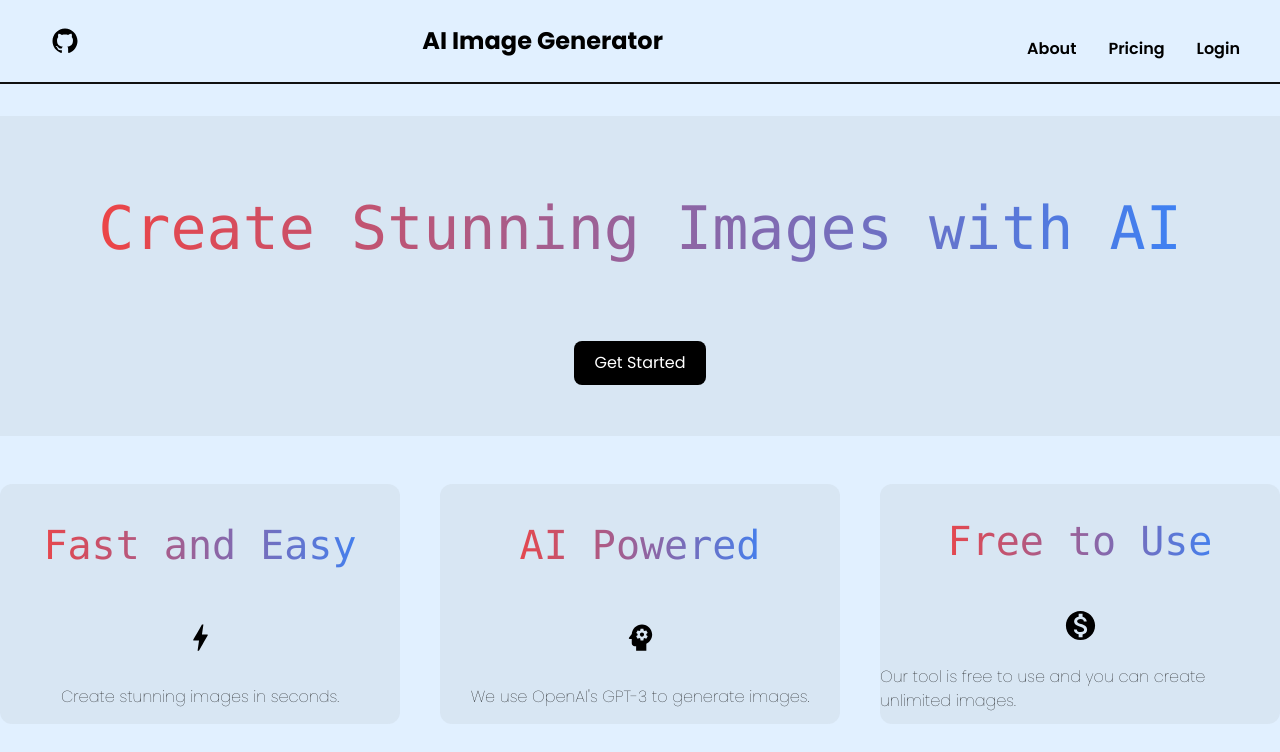
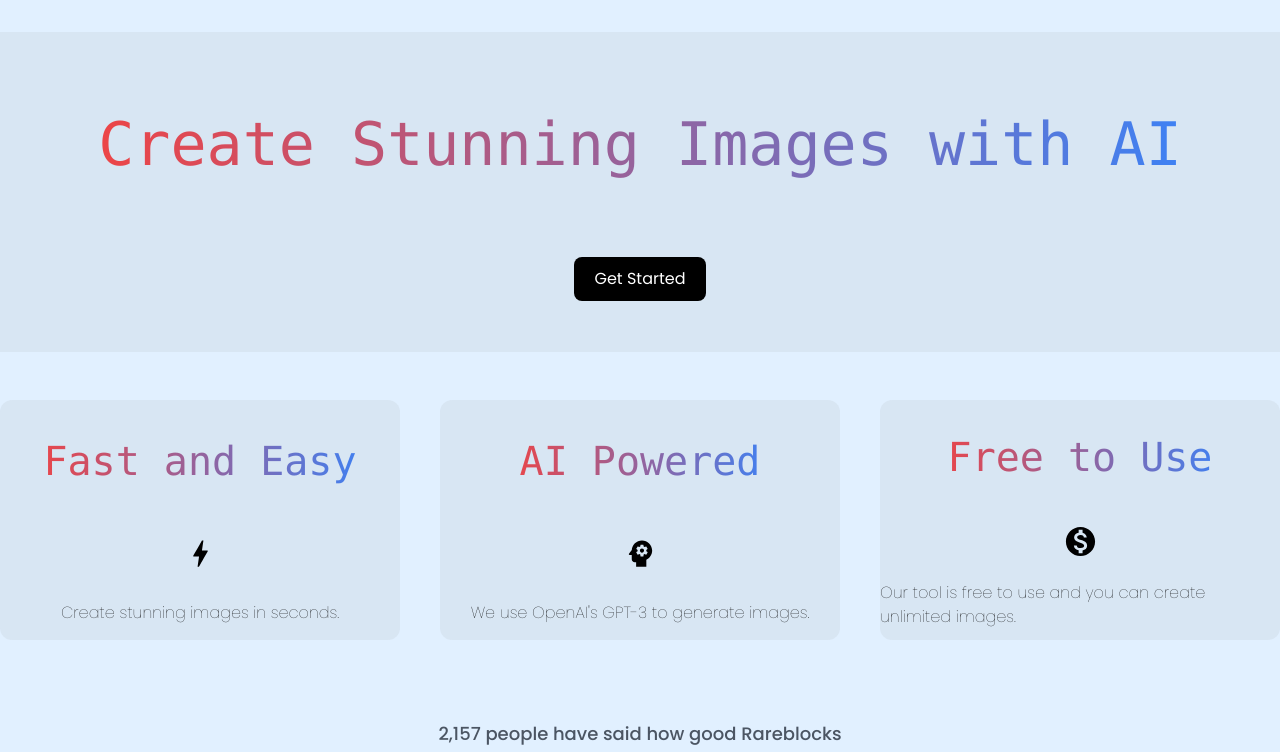
Before and after one commit to preston176/AI-Gen, a React (Vite) app: page / in a window 1280 px wide. Shown: the top 752 px of the page. Built offline with nearby package versions, Linux system fonts and the light colour scheme.

Commit message:
Remove unused components from HomePage.jsx

```diff
--- a/src/Pages/HomePage.jsx
+++ b/src/Pages/HomePage.jsx
@@ -1,19 +1,17 @@
 import React from 'react'
-import Header from '../Components/Header/Header'
 import Hero from '../Components/Hero/Hero'
 import Mid from '../Components/Mid/Mid'
-import TrustedBy from '../Components/TrustedBy/TrustedBy'
 import Testimonial from '../Components/Testimonial/Testimonial'
 
 const HomePage = () => {
     return (
-        <div className='mx-auto max-w-7xl'>
-            <Header />
+
+        <>
             <Hero />
             <Mid />
-            <TrustedBy />
             <Testimonial />
-        </div>
+        </>
+
     )
 }
 
```
